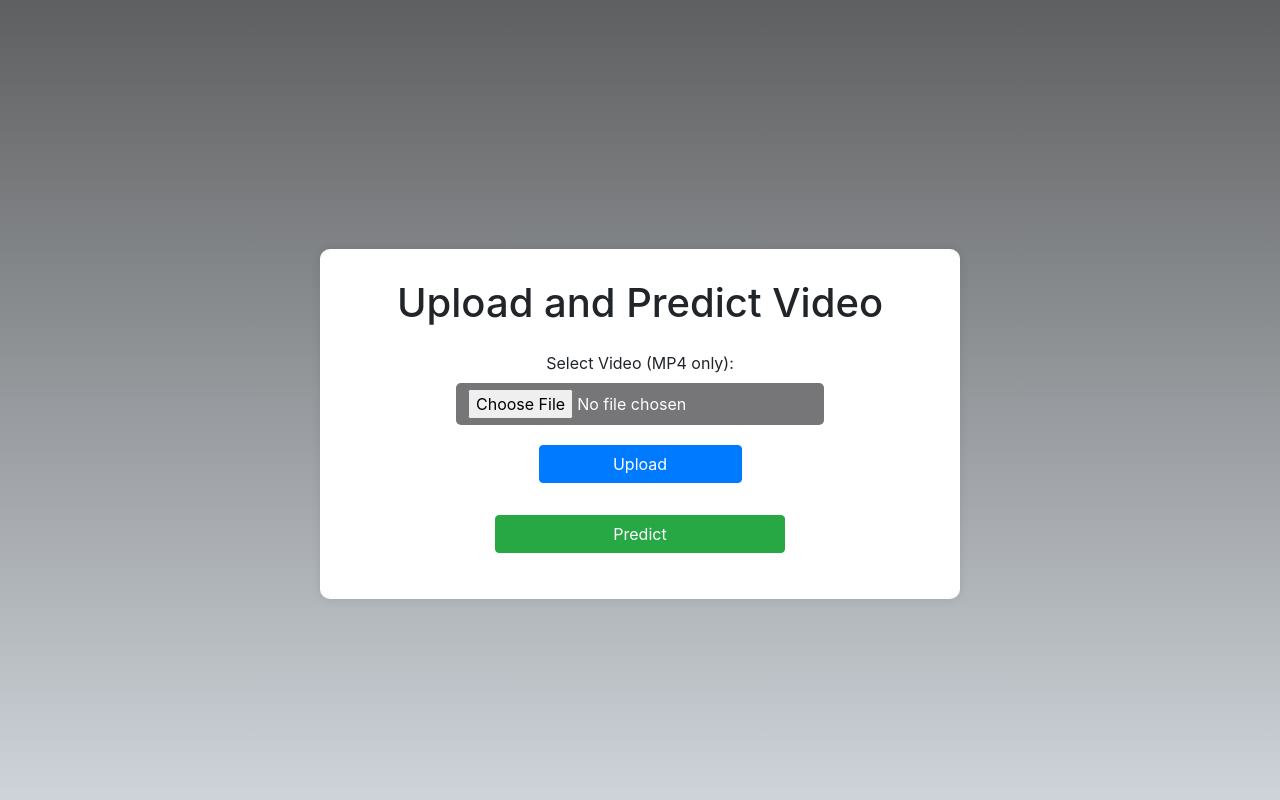
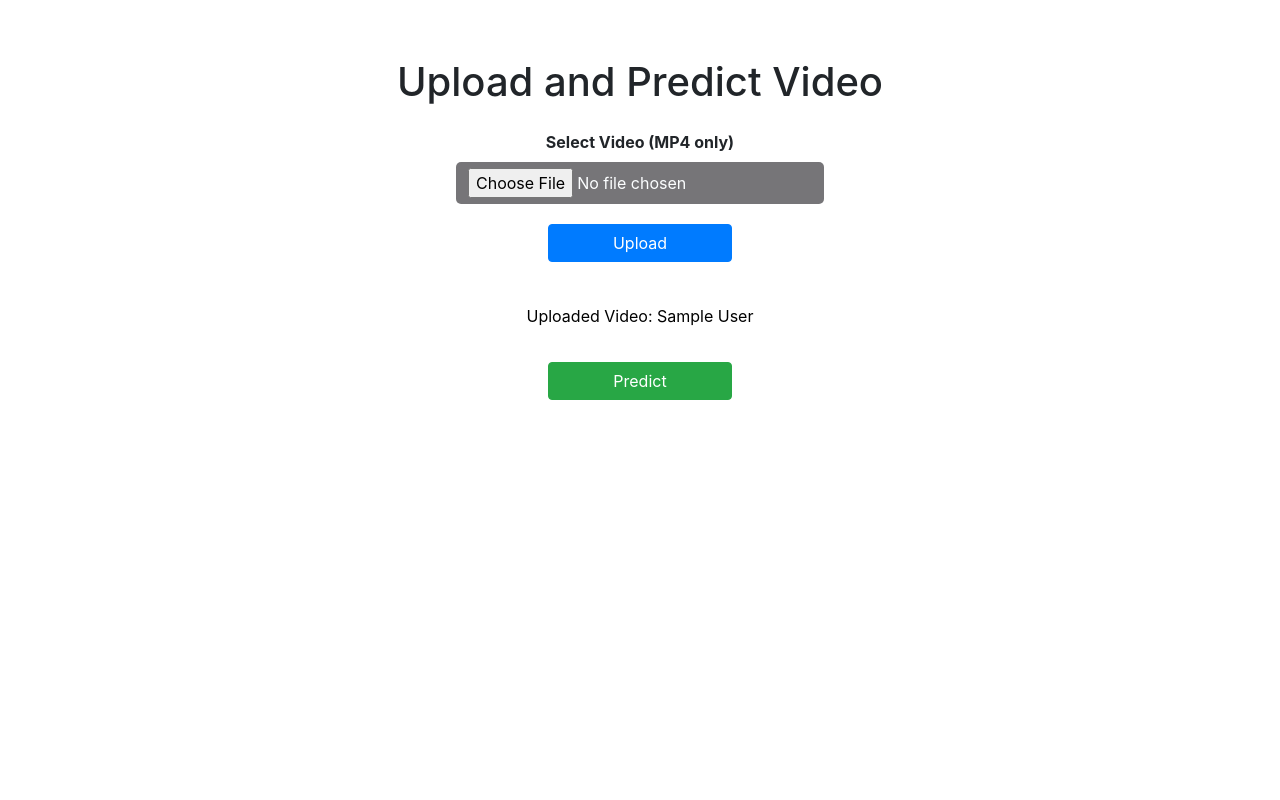
Before and after one commit to ThusyanthanJ/HAR_webapp, a Flask app: page / in a window 1280 px wide. Run offline with Flask 3, Linux system fonts and the light colour scheme; the visitor is signed in with stand-in values (Sample User, id 1); some libraries are stand-ins or nearby versions.

Commit message:
Minor Bug Fix

```diff
--- a/app.py
+++ b/app.py
@@ -118,6 +118,7 @@ vid = ['sample']
 
 
 
+
 @app.route('/upload', methods=['POST'])
 def upload():
     if 'video' not in request.files:
@@ -128,6 +129,7 @@ def upload():
         flash('No video file selected', 'error')
         return redirect(url_for('index'))
     if video and allowed_file(video.filename):
+        sample_name = video.filename
         video.filename = "Input_Videos.mp4"
         video.save('static/Input_Videos/' + video.filename)
         test_video_directory = 'static/Output_Videos'
@@ -138,11 +140,12 @@ def upload():
         input_video_file_path = f'{test_video_directory}/{video_title}.mp4'
         # store the video name in the session
         session['video_name'] = vid[0]
+        session['sample_name'] = sample_name
         video_name = vid[0]
         # construct the output video path
         output_video_file_path = f'{test_video_directory1}/{video_title}=Output.SeqLen{SEQUENCE_LENGTH}.mp4'
         # Implement PRG pattern
-        return redirect(url_for('index'))
+        return redirect(url_for('index',video_name=video_name))
     return 'invalid file type'
 
 
--- a/templates/index.html
+++ b/templates/index.html
@@ -8,20 +8,21 @@
     <link href="https://maxcdn.bootstrapcdn.com/bootstrap/4.5.2/css/bootstrap.min.css" rel="stylesheet">
     <style>
         body {
-            background: linear-gradient(to bottom, #5e5f60, #ced4da);
+            /* background: linear-gradient(to bottom, #5e5f60, #ced4da); */
             height: 100vh;
             display: flex;
-            align-items: center;
+            /* align-items: center; */
             justify-content: center;
             margin: 0;
         }
 
         .container {
-            max-width: 50%;
-            background: #ffffff;
-            padding: 30px;
+            max-width: 98%;
+            background: #ffffff00;
+            /* padding: 30px; */
+            padding-top: 10px;
             border-radius: 10px;
-            box-shadow: 0 0 10px rgba(0, 0, 0, 0.1);
+            /* box-shadow: 0 0 10px rgba(0, 0, 0, 0.1); */
             display: flex;
             flex-direction: column;
             align-items: center;
@@ -69,8 +70,22 @@
             }
         }
 
+        /* Keyframe animation for fading in the message */
+        @keyframes fadeIn {
+            from { opacity: 0; }
+            to { opacity: 1; }
+        }
+
+        /* Styling for the uploaded message */
+        #uploadedMessage {
+            padding: 10px;
+            background-color: #4d4e4d00;
+            color: rgb(0, 0, 0);
+            border-radius: 5px;
+            animation: fadeIn 1s ease;
+        }
         .btn-primary {
-            width: 35%;
+            width: 15%;
             margin-top: 20px;
         }
         .custom-file-upload {
@@ -105,34 +197,20 @@ video {
         <h1 class="text-center mb-4">Upload and Predict Video</h1>
         <form action="{{url_for('upload')}}" method="post" enctype="multipart/form-data" class="w-100" id="uploadForm">
             <div class="form-group d-flex justify-content-center align-items-center flex-column"" >
-                <label for="video">Select Video (MP4 only):</label>
+                <label for="video" style="font-weight: bold;">Select Video (MP4 only)</label>
                 <input type="file" class="custom-file-upload" id="video" name="video" accept=".mp4" >
-
                 <button type="submit" id="videoUploadBtn" class="btn btn-primary" >Upload</button>
             </div>
-            <!-- <button type="submit" id="videoUploadBtn" class="btn btn-primary">Upload</button> -->
         </form>
-        <form action="{{url_for('predict')}}" method="get" enctype="multipart/form-data" onsubmit="showLoader()" class="w-100" id="predictForm">
-            <div class="form-group d-flex justify-content-center align-items-center flex-column"" >
-                <button type="submit" id="predictBtn" class="btn btn-success mt-3" style="width: 50%;">Predict</button>
-            </div>
-        </form>
-        <div id="loader" class="hidden">
-            <div class="loader-container">
-                <div class="loader"></div>
-                <p id="predictingText" class="hidden">Predicting...</p>
-            </div>
-        </div>
-
-        {% if video_name %}
+        {% if session.sample_name %}
+        <!-- <div class="mt-3">
+            <p class="mb-2">Uploaded Video: {{session.sample_name}}</p>
+        </div> -->
         <div class="mt-3">
-            <p class="mb-2">Uploaded Video:</p>
-            <video id="uploadedVideo" width="100%" controls>
-                <source src="{{url_for('static', filename='Input_Videos/' + video_name)}}" type="video/mp4">
-                Your browser does not support the video tag.
-            </video>
+            <p class="mb-2" id="uploadedMessage">Uploaded Video: {{session.sample_name}}</p>
         </div>
         <script>
+
             document.getElementById('video').addEventListener('change', function (e) {
                 const file = e.target.files[0];
                 const video = document.getElementById('uploadedVideo');
@@ -143,6 +221,20 @@ video {
             });
         </script>
         {% endif %}
+        <form action="{{url_for('predict')}}" method="get" enctype="multipart/form-data" onsubmit="showLoader()" class="w-100" id="predictForm">
+            <div class="form-group d-flex justify-content-center align-items-center flex-column"" >
+                <button type="submit" id="predictBtn" class="btn btn-success mt-3" style="width: 15%;">Predict</button>
+            </div>
+        </form>
+        <div id="loader" class="hidden">
+            <div class="loader-container">
+                <div class="lds-spinner"><div></div><div></div><div></div><div></div><div></div><div></div><div></div><div></div><div></div><div></div><div></div><div></div></div>
+                <!-- <div class="loader"></div> -->
+                <p id="predictingText" class="hidden">Predicting...</p>
+            </div>
+        </div>
+
+
 
     </div>
 
```
Also changed, not shown: other parts of templates/index.html (+80 -2 lines), templates/preview.html (+19 -8 lines), 3 other files. Lines whose indentation alone changed are shown as unchanged.
